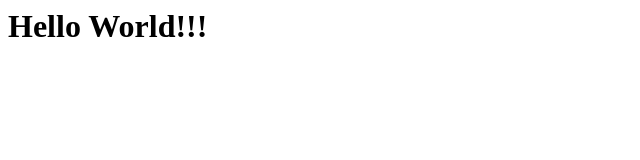
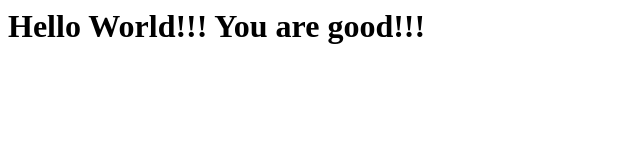
Before and after one commit to bossofbig/example-repo, a plain HTML site: page index.html in a window 1280 px wide. Shown: the whole page, without its empty margins (0-640 px from the left). Drawn offline with Linux system fonts and the light colour scheme.

Commit message:
This is the Third push

```diff
--- a/index.html
+++ b/index.html
@@ -1,3 +1,4 @@
 <h1>
 	Hello World!!!
+	You are good!!!
 </h1>
```
Also changed, not shown: 1 other file.
